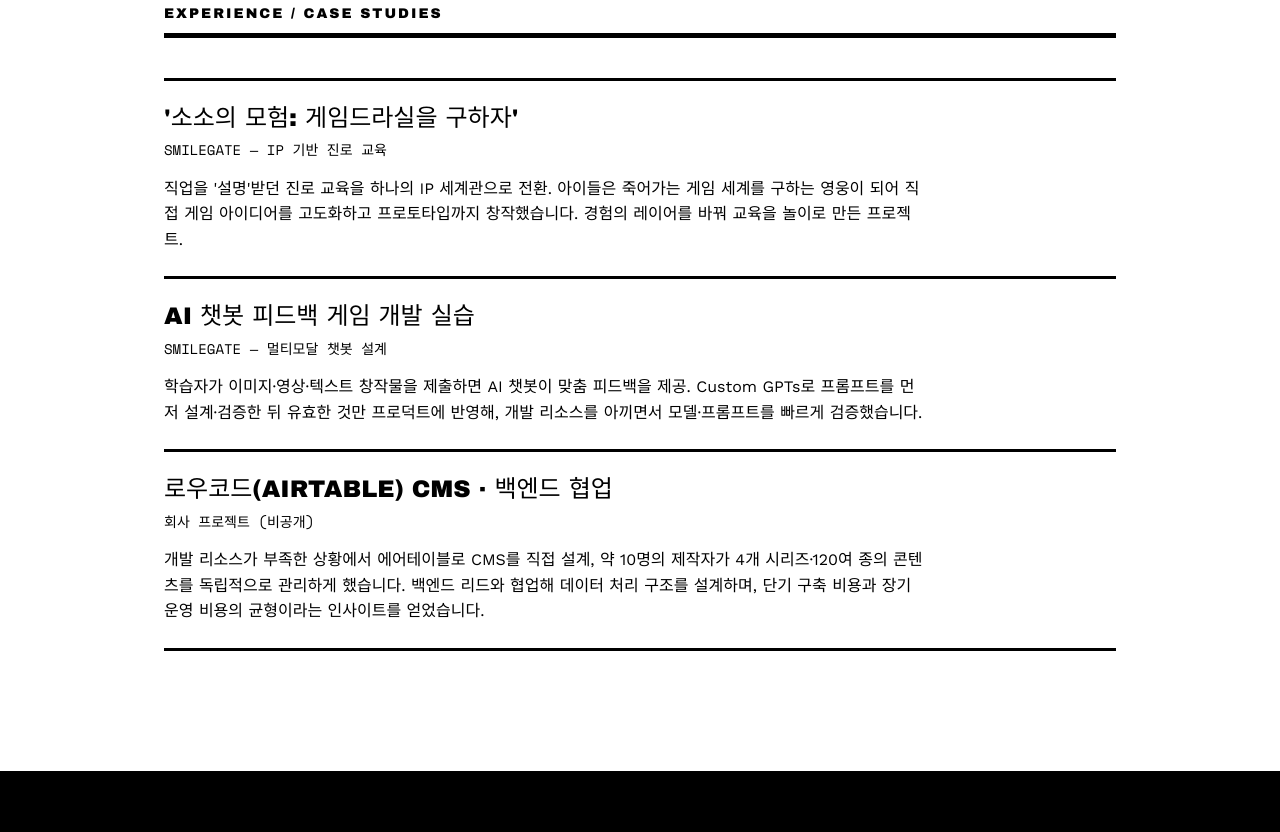
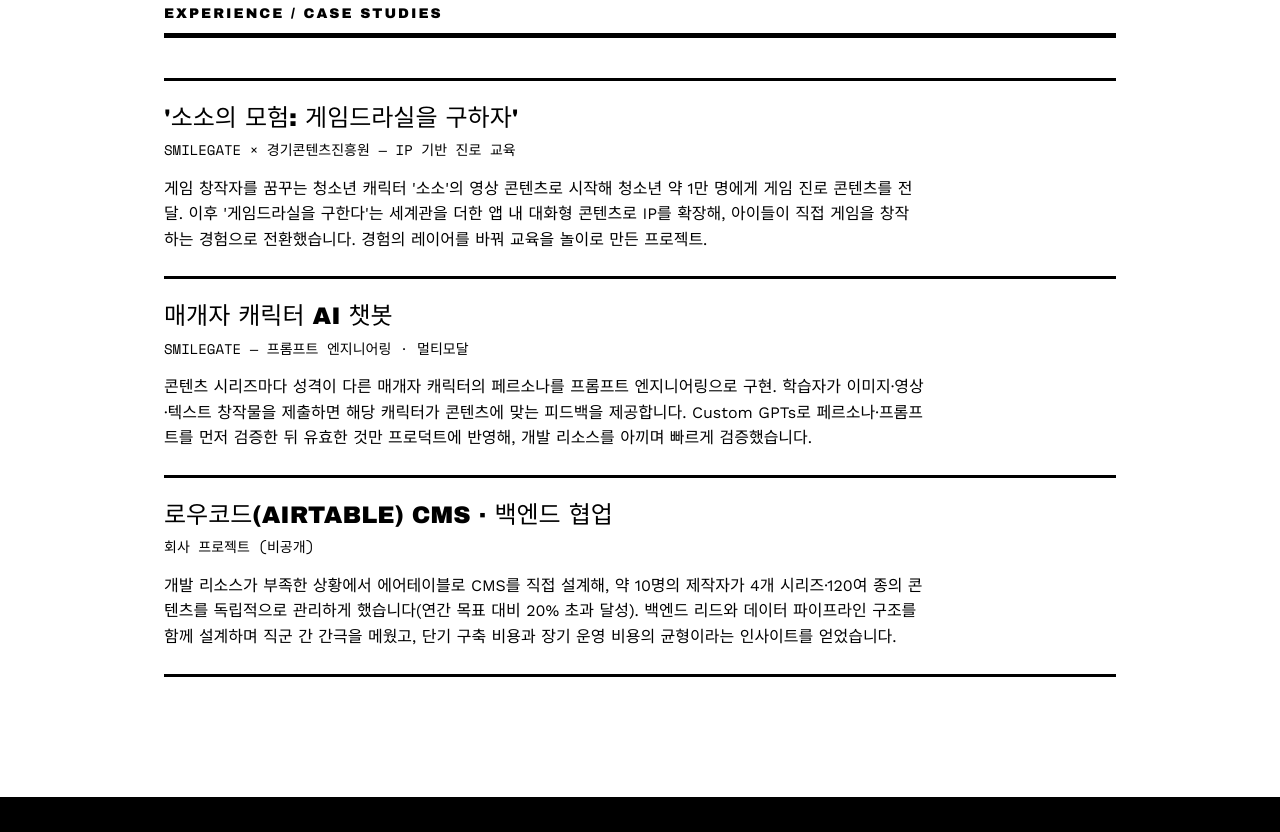
Before and after one commit to mommocmoc/minimal-portfolio, a plain HTML site: page index.html in a window 1280 px wide. Shown: the part 1927-2759 px from the top of the page. Drawn offline with nearby package versions, Linux system fonts and the light colour scheme.

Commit message:
Update Contents

```diff
--- a/index.html
+++ b/index.html
@@ -125,15 +125,15 @@
           <span class="num">01</span>
           <h3>AI 변환 카메라</h3>
         </div>
-        <span class="status warning">Music · WIP</span>
+        <span class="status success">Multimodal</span>
       </div>
-      <p>라즈베리파이 제로에 생성형 이미지 모델을 결합해, 눈앞의 장면을 다른 이미지 스타일로 실시간 변환하는 피지컬 기기. 새 모델이 나오면 곧바로 만들어 특성을 검증하는 작업 방식의 결과물입니다. 이미지를 텍스트 메타 정보로 변환해 실시간 음악(Lyria)과 협주하는 확장은 현재 빌드 중입니다.</p>
+      <p>구글 I/O 2026 오프닝 공연 'Jellectronica'의 기술 스택을 분석한 뒤 직접 제작한 피지컬 기기. 라즈베리파이 제로에 생성형 모델을 결합해, 눈앞의 장면을 다른 이미지 스타일과 음악으로 실시간 변환합니다. 이미지를 텍스트 메타 정보로 변환해 Lyria Real Time이 만드는 실시간 음악과 협주하며 멀티모달 AI의 확장 가능성을 탐색했습니다.</p>
       <div class="chips">
         <span class="chip">Raspberry Pi Zero</span>
-        <span class="chip">Gemini Flash Image</span>
+        <span class="chip">Gemini 3.1 Flash Lite</span>
         <span class="chip">Nano Banana 2</span>
+        <span class="chip">Lyria Real Time</span>
         <span class="chip">Claude Code</span>
-        <span class="chip">Antigravity</span>
       </div>
       <div class="card-links">
         <a href="https://github.com/mommocmoc/nanobanana-cam" target="_blank" rel="noopener">View Repo</a>
@@ -190,20 +190,20 @@
 
     <div class="exp">
       <h3>'소소의 모험: 게임드라실을 구하자'</h3>
-      <div class="meta">SMILEGATE — IP 기반 진로 교육</div>
-      <p>직업을 '설명'받던 진로 교육을 하나의 IP 세계관으로 전환. 아이들은 죽어가는 게임 세계를 구하는 영웅이 되어 직접 게임 아이디어를 고도화하고 프로토타입까지 창작했습니다. 경험의 레이어를 바꿔 교육을 놀이로 만든 프로젝트.</p>
+      <div class="meta">SMILEGATE × 경기콘텐츠진흥원 — IP 기반 진로 교육</div>
+      <p>게임 창작자를 꿈꾸는 청소년 캐릭터 '소소'의 영상 콘텐츠로 시작해 청소년 약 1만 명에게 게임 진로 콘텐츠를 전달. 이후 '게임드라실을 구한다'는 세계관을 더한 앱 내 대화형 콘텐츠로 IP를 확장해, 아이들이 직접 게임을 창작하는 경험으로 전환했습니다. 경험의 레이어를 바꿔 교육을 놀이로 만든 프로젝트.</p>
     </div>
 
     <div class="exp">
-      <h3>AI 챗봇 피드백 게임 개발 실습</h3>
-      <div class="meta">SMILEGATE — 멀티모달 챗봇 설계</div>
-      <p>학습자가 이미지·영상·텍스트 창작물을 제출하면 AI 챗봇이 맞춤 피드백을 제공. Custom GPTs로 프롬프트를 먼저 설계·검증한 뒤 유효한 것만 프로덕트에 반영해, 개발 리소스를 아끼면서 모델·프롬프트를 빠르게 검증했습니다.</p>
+      <h3>매개자 캐릭터 AI 챗봇</h3>
+      <div class="meta">SMILEGATE — 프롬프트 엔지니어링 · 멀티모달</div>
+      <p>콘텐츠 시리즈마다 성격이 다른 매개자 캐릭터의 페르소나를 프롬프트 엔지니어링으로 구현. 학습자가 이미지·영상·텍스트 창작물을 제출하면 해당 캐릭터가 콘텐츠에 맞는 피드백을 제공합니다. Custom GPTs로 페르소나·프롬프트를 먼저 검증한 뒤 유효한 것만 프로덕트에 반영해, 개발 리소스를 아끼며 빠르게 검증했습니다.</p>
     </div>
 
     <div class="exp">
       <h3>로우코드(Airtable) CMS · 백엔드 협업</h3>
       <div class="meta">회사 프로젝트 (비공개)</div>
-      <p>개발 리소스가 부족한 상황에서 에어테이블로 CMS를 직접 설계, 약 10명의 제작자가 4개 시리즈·120여 종의 콘텐츠를 독립적으로 관리하게 했습니다. 백엔드 리드와 협업해 데이터 처리 구조를 설계하며, 단기 구축 비용과 장기 운영 비용의 균형이라는 인사이트를 얻었습니다.</p>
+      <p>개발 리소스가 부족한 상황에서 에어테이블로 CMS를 직접 설계해, 약 10명의 제작자가 4개 시리즈·120여 종의 콘텐츠를 독립적으로 관리하게 했습니다(연간 목표 대비 20% 초과 달성). 백엔드 리드와 데이터 파이프라인 구조를 함께 설계하며 직군 간 간극을 메웠고, 단기 구축 비용과 장기 운영 비용의 균형이라는 인사이트를 얻었습니다.</p>
     </div>
 
   </section>
```
